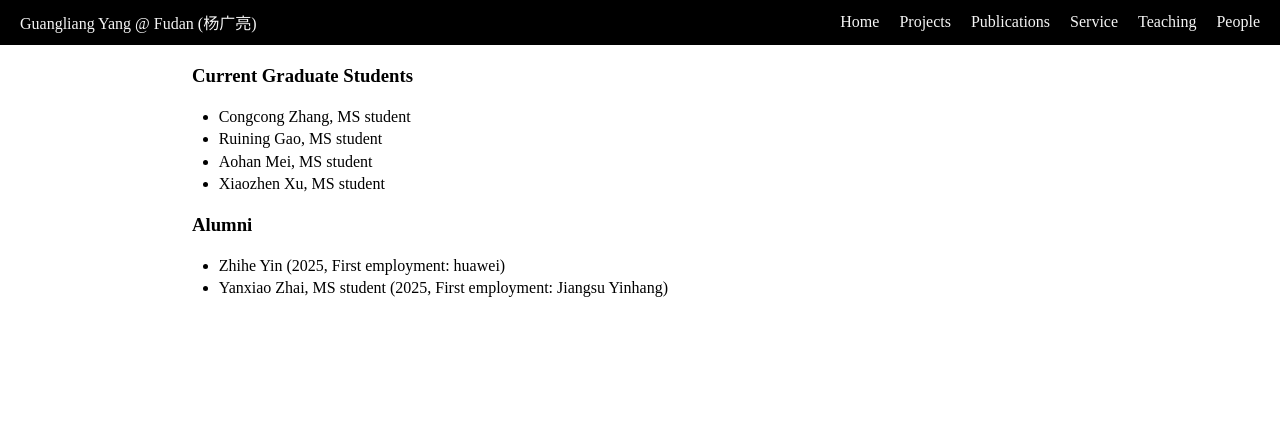
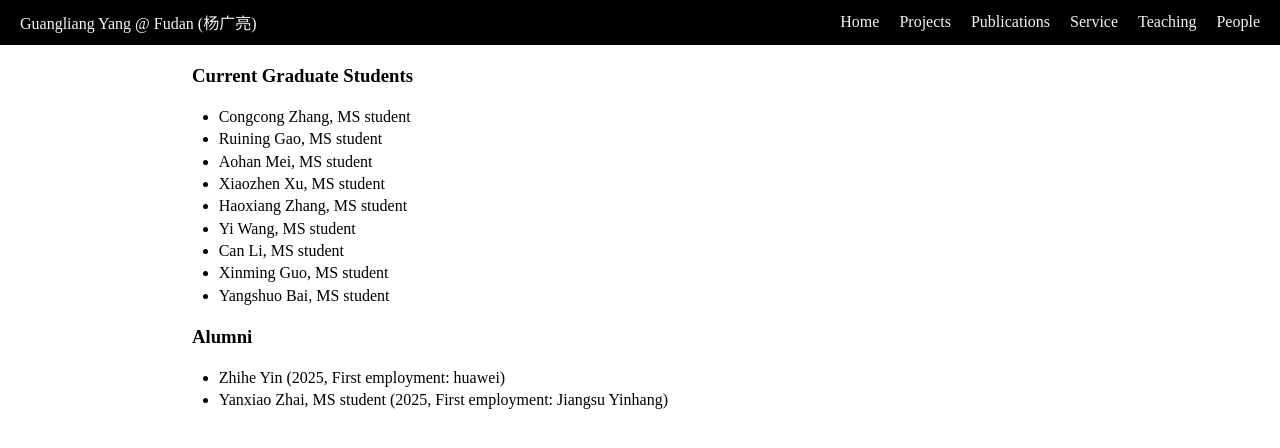
Before and after one commit to yang-guangliang/yang-guangliang.github.io, a Jekyll site: the page built from people.md, in a window 1280 px wide. Shown: the top 448 px of the page. Built offline with Jekyll 4.4.1, drawn with Linux system fonts in a browser that asks for light colours.

Commit message:
Update people.md

```diff
--- a/people.md
+++ b/people.md
@@ -10,6 +10,11 @@ permalink: /people/
 - Ruining Gao, MS student
 - Aohan Mei, MS student
 - Xiaozhen Xu, MS student
+- Haoxiang Zhang, MS student
+- Yi Wang, MS student
+- Can Li, MS student
+- Xinming Guo, MS student
+- Yangshuo Bai, MS student
 
 ### Alumni
 
```
